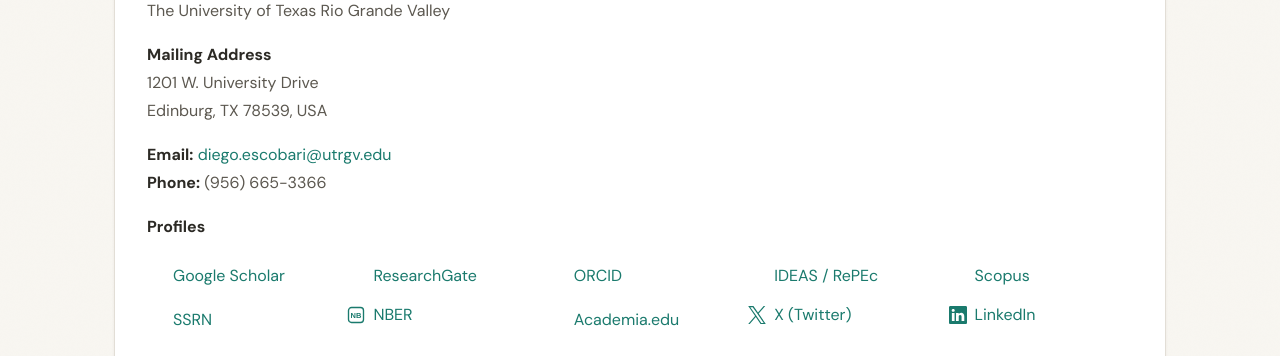
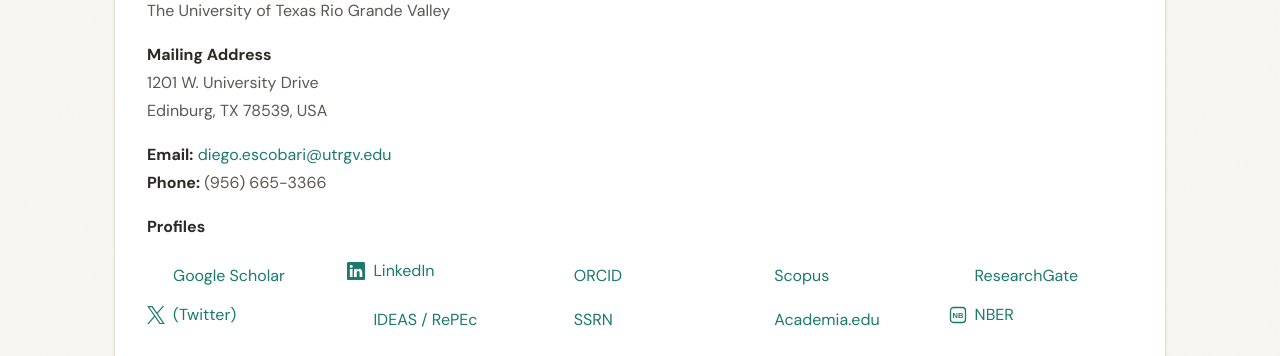
Before and after one commit to diegoescobari/diegoescobari.github.io, a Jekyll site: the page built from _pages/contact.md, in a window 1280 px wide and 900 px high, scrolled down 361 px, cut to the strip 0-356 px from the top of the window. Built offline with Jekyll 4.4.1, drawn with Linux system fonts in a browser that asks for light colours; a style sheet for code colours, icons or effects is not loaded.

Commit message:
contact.md

```diff
--- a/_pages/contact.md
+++ b/_pages/contact.md
@@ -28,15 +28,15 @@ Edinburg, TX 78539, USA
 
 <ul class="contact-profiles">
 <li><a href="https://scholar.google.com/citations?user=WOnd1RwAAAAJ&hl=en&oi=ao" target="_blank"><i class="ai ai-google-scholar" aria-hidden="true"></i> Google Scholar</a></li>
+<li><a href="https://www.linkedin.com/in/escobari/" target="_blank"><svg class="icon" aria-hidden="true" focusable="false"><use href="#icon-linkedin"></use></svg> LinkedIn</a></li>
+<li><a href="https://orcid.org/0000-0003-4532-8563" target="_blank"><i class="ai ai-orcid" aria-hidden="true"></i> ORCID</a></li>
+<li><a href="https://www.scopus.com/authid/detail.uri?authorId=26029783500" target="_blank"><i class="ai ai-scopus" aria-hidden="true"></i> Scopus</a></li>
 <li><a href="https://www.researchgate.net/profile/Diego-Escobari" target="_blank"><i class="ai ai-researchgate" aria-hidden="true"></i> ResearchGate</a></li>
-<li><a href="https://orcid.org/0000-0003-4532-8563" target="_blank"><i class="ai ai-orcid" aria-hidden="true"></i> ORCID</a></li>
+<li><a href="https://x.com/DiegoEscobari" target="_blank"><svg class="icon" aria-hidden="true" focusable="false"><use href="#icon-x-twitter"></use></svg> (Twitter)</a></li>
 <li><a href="https://ideas.repec.org/e/pes42.html" target="_blank"><i class="ai ai-ideas-repec" aria-hidden="true"></i> IDEAS / RePEc</a></li>
-<li><a href="https://www.scopus.com/authid/detail.uri?authorId=26029783500" target="_blank"><i class="ai ai-scopus" aria-hidden="true"></i> Scopus</a></li>
 <li><a href="https://papers.ssrn.com/sol3/cf_dev/AbsByAuth.cfm?per_id=660414" target="_blank"><i class="ai ai-ssrn" aria-hidden="true"></i> SSRN</a></li>
+<li><a href="https://utrgv.academia.edu/DiegoEscobari" target="_blank"><i class="ai ai-academia" aria-hidden="true"></i> Academia.edu</a></li>
 <li><a href="https://www.nber.org/people/diego_escobari" target="_blank"><svg class="icon" viewBox="0 0 24 24" aria-hidden="true" focusable="false"><rect x="2" y="2" width="20" height="20" rx="4" fill="none" stroke="currentColor" stroke-width="1.8"/><text x="12" y="15.5" text-anchor="middle" font-size="10" font-weight="700" font-family="sans-serif" fill="currentColor">NB</text></svg> NBER</a></li>
-<li><a href="https://utrgv.academia.edu/DiegoEscobari" target="_blank"><i class="ai ai-academia" aria-hidden="true"></i> Academia.edu</a></li>
-<li><a href="https://x.com/DiegoEscobari" target="_blank"><svg class="icon" aria-hidden="true" focusable="false"><use href="#icon-x-twitter"></use></svg> X (Twitter)</a></li>
-<li><a href="https://www.linkedin.com/in/escobari/" target="_blank"><svg class="icon" aria-hidden="true" focusable="false"><use href="#icon-linkedin"></use></svg> LinkedIn</a></li>
 </ul>
 
 <style>
```
